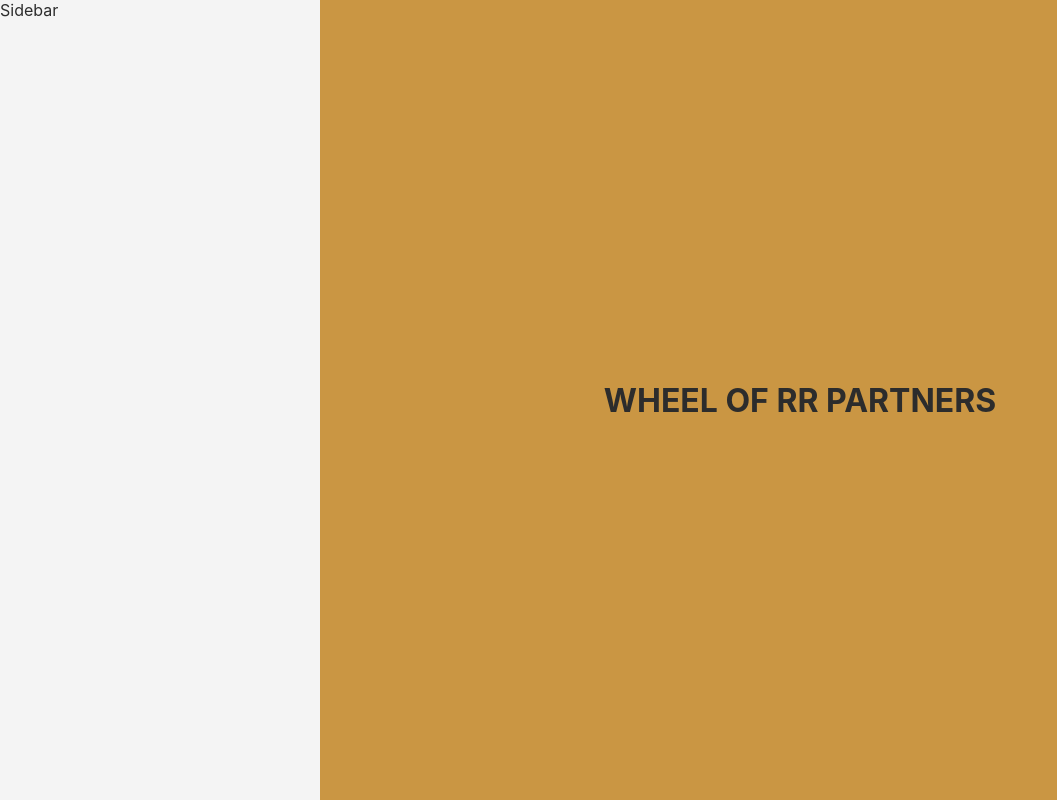
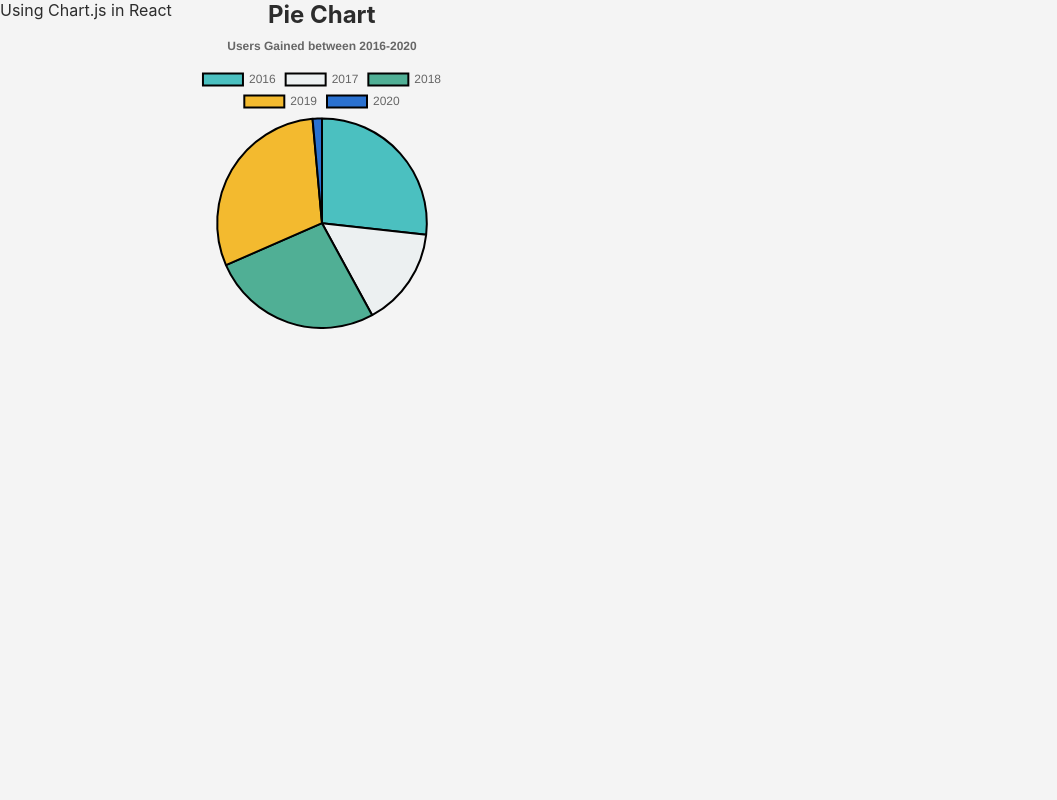
Before and after one commit to bmckenzie93/roulette-wheel, a React (Create React App) app: page / in a window 1280 px wide. Shown: the whole page, without its empty margins (0-1057 px from the left). Built offline with nearby package versions, Linux system fonts and the light colour scheme.

Commit message:
chart js installed

```diff
--- a/package.json
+++ b/package.json
@@ -6,7 +6,9 @@
     "@testing-library/jest-dom": "^5.16.5",
     "@testing-library/react": "^13.4.0",
     "@testing-library/user-event": "^13.5.0",
+    "chart.js": "^4.2.1",
     "react": "^18.2.0",
+    "react-chartjs-2": "^5.2.0",
     "react-dom": "^18.2.0",
     "react-scripts": "5.0.1",
     "sass": "^1.58.3",
--- a/src/App.js
+++ b/src/App.js
@@ -1,14 +1,37 @@
+import { useState } from 'react';
+import 'chart.js/auto';
+import { Data } from "./Data/Data";
+import PieChart from "./components/PieChart";
 import './App.scss';
+
+
 import Sidebar from './components/sidebar/Sidebar';
 import Wheel from './components/wheel/Wheel';
 
-function App() {
+export default function App() {
+  const [chartData, setChartData] = useState({
+    labels: Data.map((data) => data.year),
+    datasets: [
+      {
+        label: "Users Gained ",
+        data: Data.map((data) => data.userGain),
+        backgroundColor: [
+          "rgba(75,192,192,1)",
+          "#ecf0f1",
+          "#50AF95",
+          "#f3ba2f",
+          "#2a71d0"
+        ],
+        borderColor: "black",
+        borderWidth: 2
+      }
+    ]
+  });
+
   return (
     <div className="App">
-      <Sidebar />
-      <Wheel />
+      <p>Using Chart.js in React</p>
+      <PieChart chartData={chartData} />
     </div>
   );
 }
-
-export default App;
--- /dev/null
+++ b/src/Data/Data.js
@@ -0,0 +1,32 @@
+export const Data = [
+  {
+    id: 1,
+    year: 2016,
+    userGain: 80000,
+    userLost: 823
+  },
+  {
+    id: 2,
+    year: 2017,
+    userGain: 45677,
+    userLost: 345
+  },
+  {
+    id: 3,
+    year: 2018,
+    userGain: 78888,
+    userLost: 555
+  },
+  {
+    id: 4,
+    year: 2019,
+    userGain: 90000,
+    userLost: 4555
+  },
+  {
+    id: 5,
+    year: 2020,
+    userGain: 4300,
+    userLost: 234
+  }
+];
--- /dev/null
+++ b/src/components/PieChart.js
@@ -0,0 +1,22 @@
+import React from "react";
+import { Pie } from "react-chartjs-2";
+
+function PieChart({ chartData }) {
+  return (
+    <div className="chart-container">
+      <h2 style={{ textAlign: "center" }}>Pie Chart</h2>
+      <Pie
+        data={chartData}
+        options={{
+          plugins: {
+            title: {
+              display: true,
+              text: "Users Gained between 2016-2020"
+            }
+          }
+        }}
+      />
+    </div>
+  );
+}
+export default PieChart;
```
Also changed, not shown: 2 other files (tests, documents, lock files or other folders).
